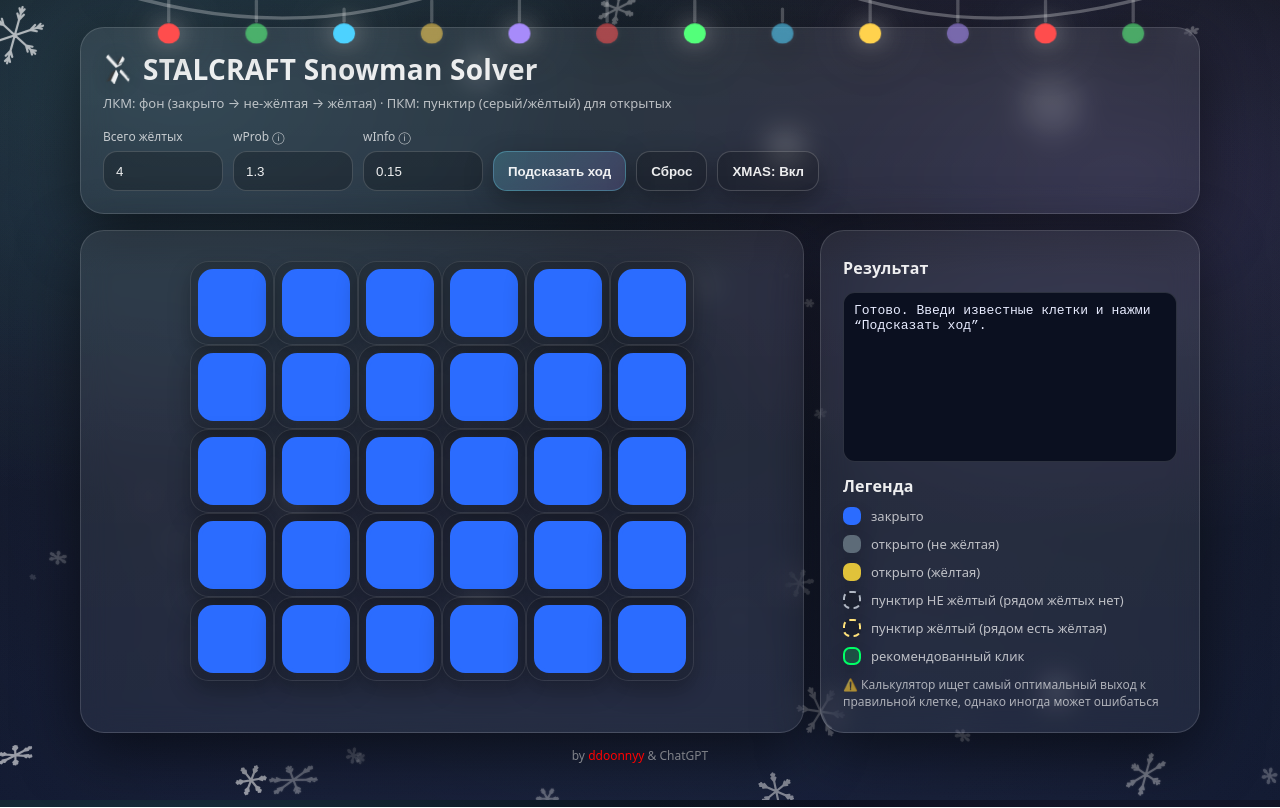
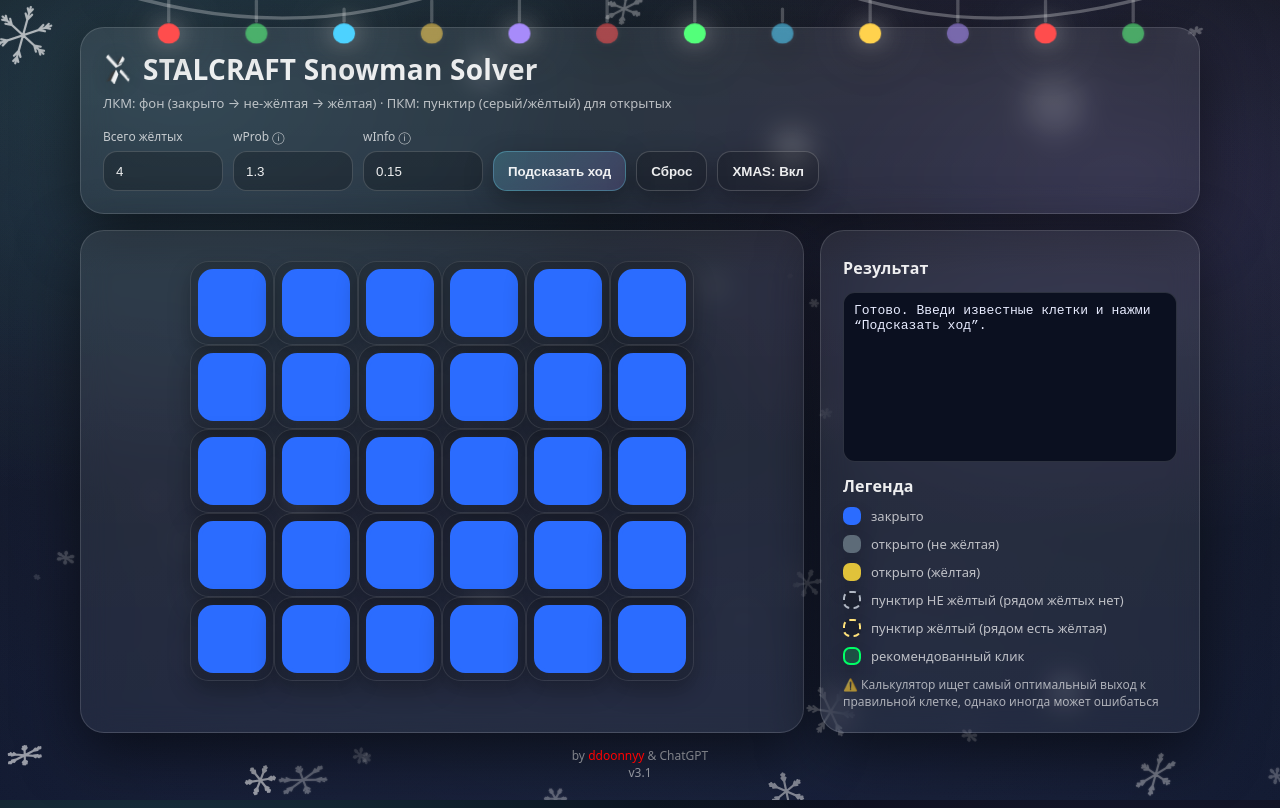
Before and after one commit to ddoonnyy/stalcraft-snowman, a plain HTML site: page index.html in a window 1280 px wide. Drawn offline with Linux system fonts and the light colour scheme.

Commit message:
version added

```diff
--- a/index.html
+++ b/index.html
@@ -118,6 +118,7 @@
 
     <footer class="footer">
       <div>by <a href="https://t.me/ddoonnyyy" class="tip" style="color:red">ddoonnyy <span class="tiptext">Поддержите уебка 😊😊: SpecialDonny</span></a> & ChatGPT</div>
+      <div>v3.1</div>
     </footer>
   </div>
 
```
